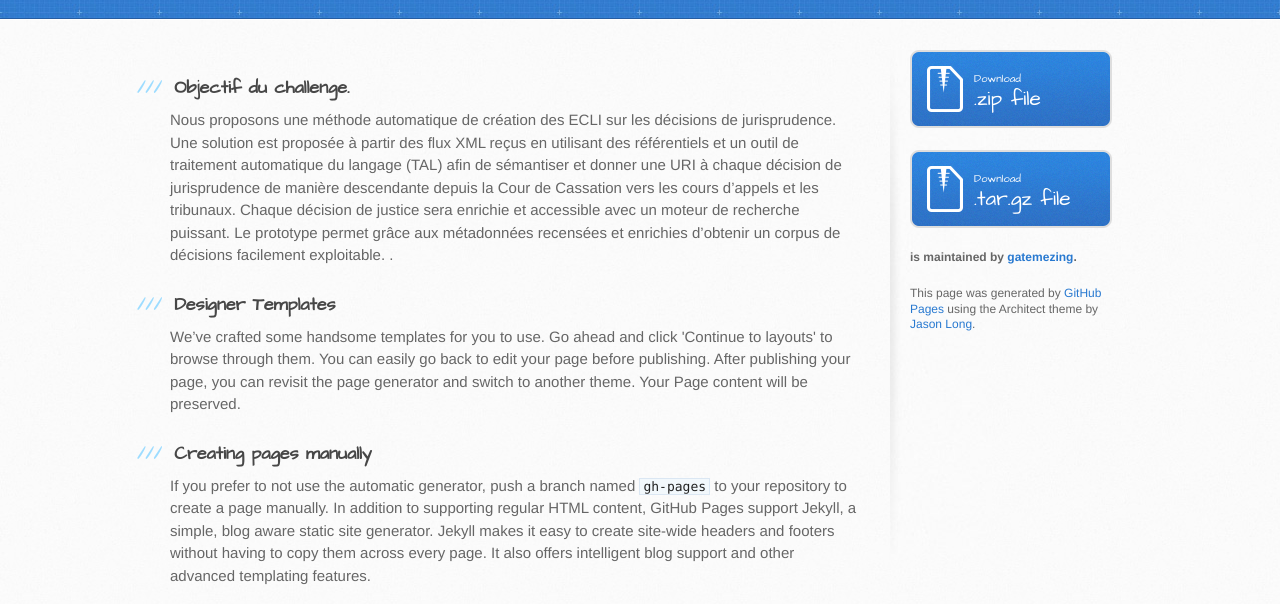
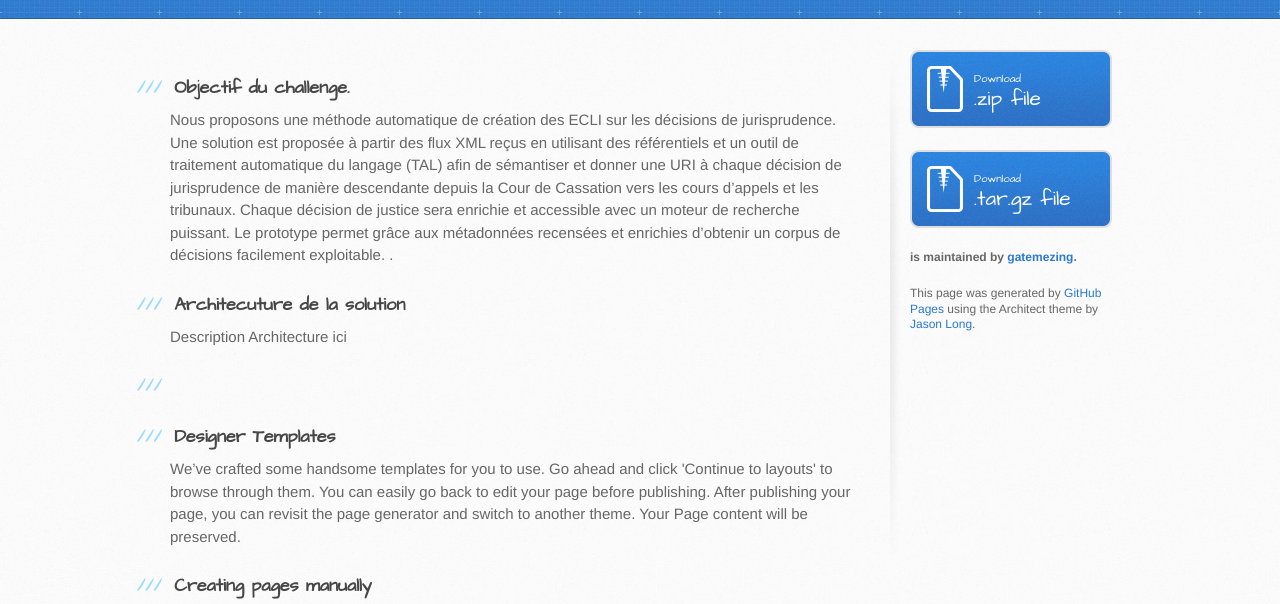
Before and after one commit to gatemezing/opencaseLaw, a plain HTML site: page index.html in a window 1280 px wide. Shown: the part 148-752 px from the top of the page. Drawn offline with Linux system fonts and the light colour scheme.

Commit message:
Update index.html

```diff
--- a/index.html
+++ b/index.html
@@ -34,6 +34,14 @@
 <p>Nous proposons une méthode automatique de création des ECLI sur les décisions de jurisprudence. Une solution est proposée à partir des flux XML reçus en utilisant des référentiels et un outil de traitement automatique du langage (TAL) afin de sémantiser et donner une URI à chaque décision de jurisprudence de manière descendante depuis la Cour de Cassation vers les cours d’appels et les tribunaux. Chaque décision de justice sera enrichie et accessible avec un moteur de recherche puissant. Le prototype permet grâce aux métadonnées recensées et enrichies d’obtenir un corpus de décisions facilement exploitable.
 .</p>
 
+
+ <h3>
+<a id="architecture" class="anchor" href="#architecture" aria-hidden="true"><span aria-hidden="true" class="octicon octicon-link"></span></a>Architecuture de la solution</h3>
+
+<p>Description Architecture ici </p>
+
+
+<h3>
 <h3>
 <a id="designer-templates" class="anchor" href="#designer-templates" aria-hidden="true"><span aria-hidden="true" class="octicon octicon-link"></span></a>Designer Templates</h3>
 
```
